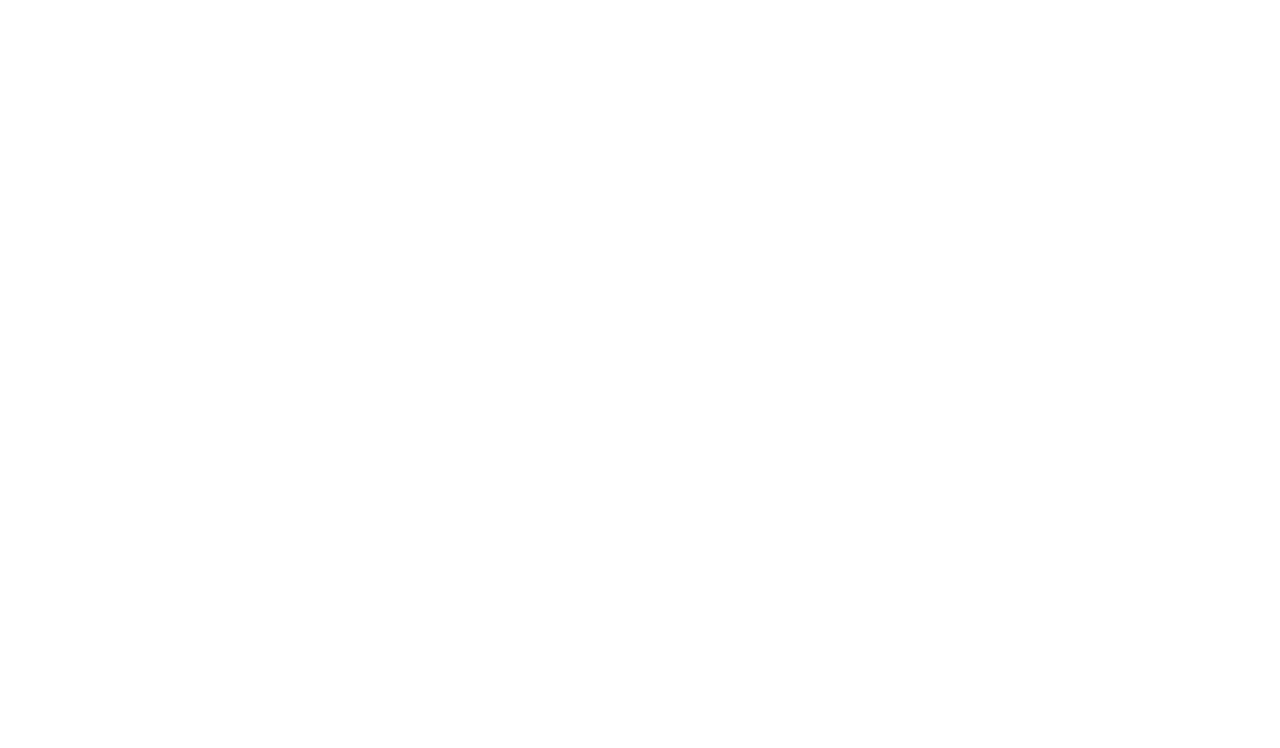
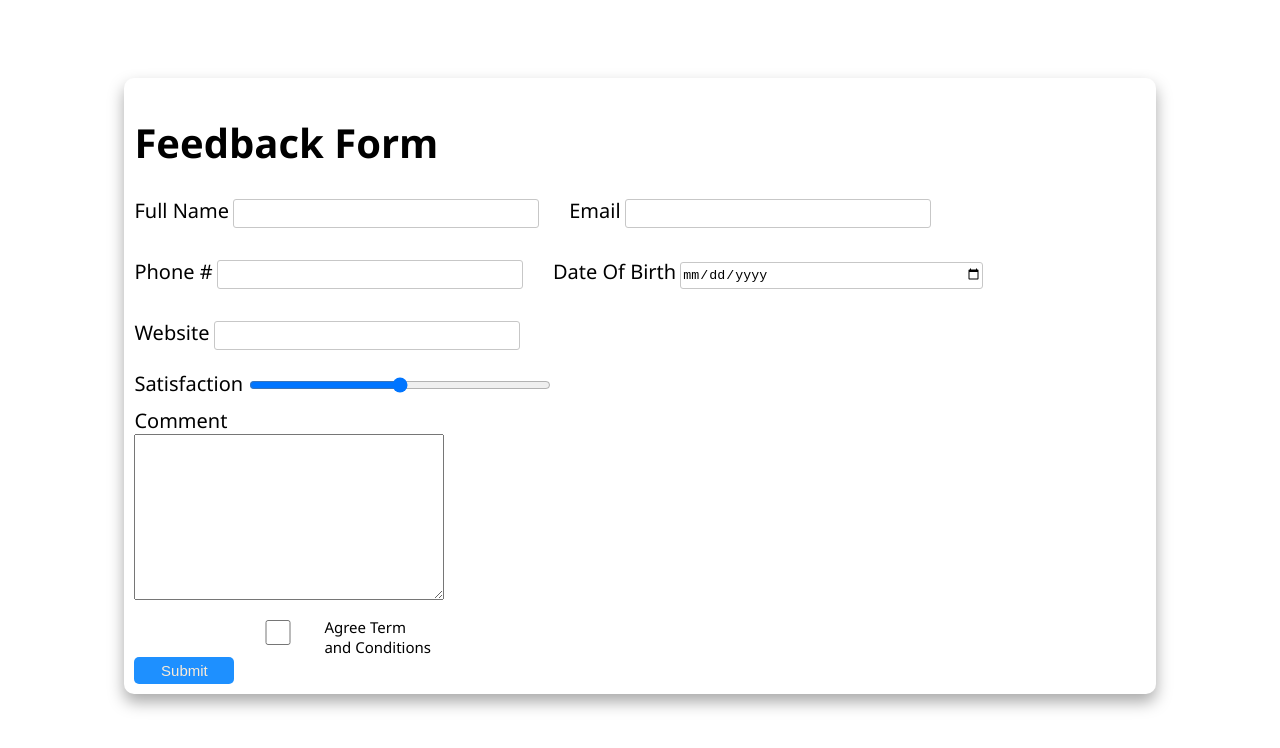
Before and after one commit to Shayan-13101/SHAYAN_mid_term, a plain HTML site: page index.html in a window 1280 px wide. Drawn offline with Linux system fonts and the light colour scheme.

Commit message:
mid_files
shayan

```diff
--- a/css/style.css
+++ b/css/style.css
@@ -0,0 +1,103 @@
+body{
+    box-sizing: border-box;
+    font-family:'Segoe UI', Tahoma, Geneva, Verdana, sans-serif;
+}
+#form_container{
+    border: none;
+    border-radius: 10px;
+    box-shadow: 0px 8px 16px 0px darkgray ;
+    padding: 10px;
+    width: 80%;
+    /* height: 100%; */
+    margin: auto;
+    position: relative;
+    top: 70px;
+}
+#container:hover{
+    scale: 1.01;
+}
+
+h1{
+    font-weight:bolder;
+    font-size: 40px;
+
+}
+label{
+    font-size: 20px;
+
+}
+input{
+    border:0.2px solid rgb(199, 199, 199);
+    border-radius: 3px;
+    height: 25px;
+    width: 300px;
+}
+#range_input{
+    height: 10px;
+    color:darkgray;
+    background-color:darkgray;
+}
+/* #fullName, #email, #phoneNo, #DOB{
+    display: inline;
+    flex-direction: row;
+    flex-wrap: wrap;
+
+} */
+ .main_container{
+    display: flex;
+    flex-direction: row;
+    flex-wrap: wrap;
+    gap: 30px;
+ }
+button{
+    color: antiquewhite;
+    background-color:dodgerblue ;
+    border: none;
+    padding: 5px;
+    border-radius: 5px;
+    width: 100px;
+    margin-top: 40px;
+    font-size: 15px;
+
+}
+button:hover{
+    cursor: pointer;
+    background-color:rgba(30, 143, 255, 0.836) ;
+    scale: 1.05 ;
+
+}
+button:active{
+    cursor: pointer;
+    background-color:dodgerblue ;
+    scale: 1 ;
+}
+textarea{
+    width: 30%;
+    height: 20vh;
+}
+#comment{
+    position: relative;
+    top: 10px;
+}
+
+#range{
+    margin-top: 20px;
+}
+#checkbox{
+    position: absolute;
+    left: 0px;
+    /* margin: 10px; */
+    /* right: 0px; */
+    /* margin: 0px; */
+}
+#checkbox_label {
+font-size: 15px;
+position: absolute;
+left: 200px;
+/* margin-top: 5px; */
+}
+
+.error {
+    color: rgba(255, 0, 0, 0.788);
+    font-size: 0.7em;
+  }
--- a/index.html
+++ b/index.html
@@ -3,11 +3,59 @@
 <head>
     <meta charset="UTF-8">
     <meta name="viewport" content="width=device-width, initial-scale=1.0">
-    <title>Document</title>
+    <title>Feedback Form</title>
     <link rel="stylesheet" href="css/style.css">
     <script src="js/index.js"></script>
 </head>
 <body>
+    <div id="form_container">
+        <h1>Feedback Form</h1>
+        <div class="form">
+            <form action="#" method="post" id="form">
+                <div class="main_container">
 
+                    <div id="fullName" class="container">
+                        <label for="fullName" >Full Name</label>
+                        <input type="text" name="fullName" id="fullName_input">
+                        <div id="userTypeError" class="error"></div>
+                    </div>
+                    <div id="email"class="container">
+                        <label for="email" >Email</label>
+                        <input type="email" name="email" id="email_input">
+
+                    </div>
+                    <div id="phoneNo" class="container">
+                        <label for="phoneNo" >Phone #</label>
+                    <input type="number" name="phoneNo" id="phoneNo_input">
+                </div>
+                <div id="DOB" class="container">
+                    <label for="DOB" >Date Of Birth</label>
+                    <input type="date" name="DOB" id="DOB_input">
+                </div>
+                <div id="website" class="container">
+                    <label for="website" >Website</label>
+                    <input type="tect" name="website" id="website_input">
+                </div>
+            </div>
+                <div id="range">
+                    <label for="range" >Satisfaction</label>
+                    <input type="range" name="range" id="range_input">
+                </div>
+                <div id="comment">
+                    <label for="comment" >Comment</label>
+                    <br>
+                    <textarea name="comment" id="comment_input" name="comment" ></textarea>
+                    <!-- <input type="text-area" name="comment" id="comment" width="50%"> -->
+                </div><br>
+                <div id="checkbox">
+                    <input type="checkbox" name="checkbox" id="checkbox_input">
+                    <label for="checkbox" id="checkbox_label">Agree Term and Conditions</label>
+                </div>
+
+
+                <button type="submit">Submit</button>
+            </form>
+        </div>
+    </div>
 </body>
 </html>
--- a/js/index.js
+++ b/js/index.js
@@ -0,0 +1,58 @@
+const form = document.getElementById("form");
+
+    const fullName = document.getElementById("fullName_input");
+    const email = document.getElementById("email_input");
+    const phoneNo = document.getElementById("phoneNo_input");
+    const DOB = document.getElementById("DOB_input");
+
+    function setError(field, message) {
+      const errorDiv = document.getElementById(field.id + "Error");
+      errorDiv.textContent = message;
+      field.classList.add("error-border");
+    }
+
+    function clearError(field) {
+      const errorDiv = document.getElementById(field.id + "Error");
+      errorDiv.textContent = "";
+      field.classList.remove("error-border");
+    }
+
+    function validatefullName() {
+      if (fullName.value === "") {
+        setError(userType, "Please enter your name.");
+        return false;
+      } else {
+        clearError(fullName);
+        return true;
+      }
+    }
+
+    function validateEmail() {
+      const emailPattern = /^[^\s@]+@[^\s@]+\.[^\s@]+$/;
+      if (!email.value.trim()) {
+        setError(email, "Email is required.");
+        return false;
+      } else if (!emailPattern.test(email.value.trim())) {
+        setError(email, "Please enter a valid email address.");
+        return false;
+      } else {
+        clearError(email);
+        return true;
+      }
+    }
+
+    function validatephoneNo() {
+      const pNo = phoneNo.value;
+      const num = /[0-9]/;
+
+      if (pNo=="") {
+        setError(phoneNo, "Phone Number is required.");
+        return false;
+      } else if (pNo.length()>11) {
+        setError(phoneNo, "Please enter correct Number");
+        return false;
+      }else {
+        clearError(phoneNo);
+        return true;
+      }
+    }
```
